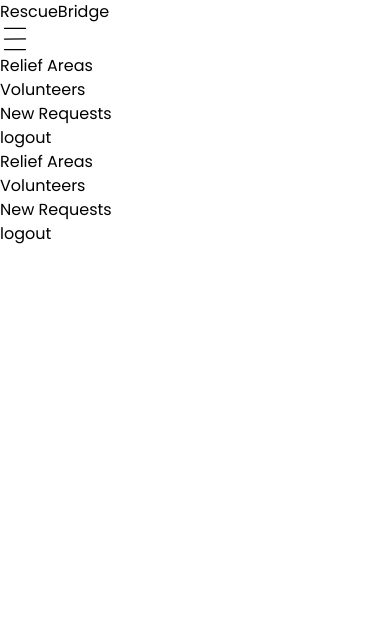
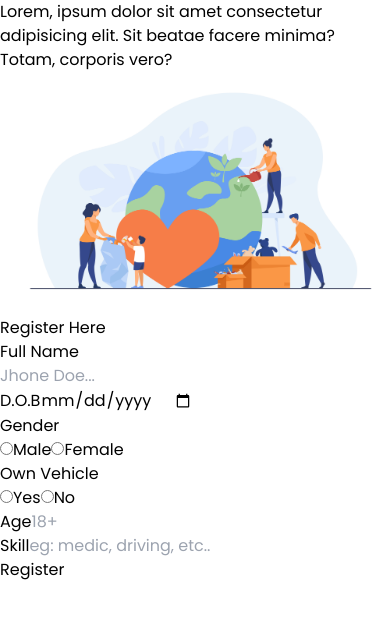
Before and after one commit to muhammedArsat/Disaster-Relief-Coordination, a React (Vite) app in the folder frontend/: page /register in a window 390 px wide. Shown: the top 618 px of the page. Built offline with nearby package versions, Linux system fonts and the light colour scheme.

Commit message:
volunteer register

```diff
--- a/frontend/src/App.jsx
+++ b/frontend/src/App.jsx
@@ -7,6 +7,8 @@ import HomePage from './pages/home/Home';
 import PostPage from './pages/post/Post';
 import VolunteerList from './pages/volunteerlist/VolunteerList';
 import VolunteerProfile from './pages/volunteerprofile/VolunteerProfile';
+import NewRequest from './pages/newrequest/NewRequest';
+import VolunteerRegister from './pages/volunteerRegister/VolunteerRegister';
 import './App.css';
 const App = () => {
     return (
@@ -25,6 +27,8 @@ const App = () => {
                     element={<VolunteerProfile />}
                 />
                 <Route path="/admin/relif" element={<ReliefPage />} />
+                <Route path="/admin/new-request" element={<NewRequest />} />
+                <Route path='/register' element={<VolunteerRegister/>} />
             </Routes>
         </BrowserRouter>
     );
--- a/frontend/src/components/navbar/Navbar.jsx
+++ b/frontend/src/components/navbar/Navbar.jsx
@@ -1,6 +1,6 @@
 import React, { useState, useEffect } from 'react';
 import { CiMenuBurger } from 'react-icons/ci';
-import { useLocation } from 'react-router-dom';
+import { useLocation, useNavigate} from 'react-router-dom';
 const Navbar = () => {
     const { pathname } = useLocation();
     const [isMobile, setIsMobile] = useState(false);
@@ -14,12 +14,13 @@ const Navbar = () => {
     }, [isMobile]);
 
     useEffect(() => {
-        if (pathname === '/') {
+        if (pathname === '/' || pathname === '/register') {
             setIsLandingPage(true);
         } else {
             setIsLandingPage(false);
         }
     }, [pathname]);
+    const navigate = useNavigate();
     return (
         <>
             {!isLandingPage && (
@@ -33,16 +34,27 @@ const Navbar = () => {
                         onClick={() => setIsMobile(!isMobile)}
                     />
                     <ul className="hidden sm:block">
-                        <li className="p-4 flex justify-center items-center w-56 text-lg font-medium cursor-pointer  ">
+                        <li
+                            className={`${
+                                pathname === '/admin/relif' ? 'bg-blue-400 rounded-md text-white' : ''
+                            } p-4 flex justify-center items-center w-56 text-lg font-medium cursor-pointer`}
+                        >
                             Relief Areas
                         </li>
-                        <li className="p-4 flex justify-center items-center w-56 text-lg font-medium cursor-pointer">
+
+                        <li
+                            className={`${
+                                pathname === '/admin/volunteer-list' ? 'bg-blue-400 rounded-md text-white' : ''
+                            } p-4 flex justify-center items-center w-56 text-lg font-medium cursor-pointer`}
+                        >
                             Volunteers
                         </li>
-                        <li className="p-4 flex justify-center items-center w-56 text-lg font-medium cursor-pointer ">
+                        <li className={`${
+                                pathname === '/admin/new-request' ? 'bg-blue-400 rounded-md text-white' : ''
+                            } p-4 flex justify-center items-center w-56 text-lg font-medium cursor-pointer`}>
                             New Requests
                         </li>
-                        <li className="p-4 flex justify-center items-center w-56 text-lg font-medium absolute bottom-0 cursor-pointer">
+                        <li className="p-4 flex justify-center items-center w-56 text-lg font-medium absolute bottom-2 cursor-pointer bg-slate-400 rounded-lg hover:scale-105 transition-transform hover:shadow-lg text-white" onClick={()=>navigate('/')}>
                             logout
                         </li>
                     </ul>
@@ -51,14 +63,14 @@ const Navbar = () => {
                             isMobile ? 'left-0' : '-left-full'
                         } sm:hidden absolute bg-white top-24  p-4 h-screen transition-all z-10`}
                     >
-                        <li className="p-4 font-medium text-lg">
+                        <li className={`${pathname === '/admin/relif' ? "bg-blue-400 text-white p-3 rounded-lg" : ''}p-4 font-medium text-lg `}>
                             Relief Areas
                         </li>
-                        <li className="p-4 font-medium text-lg">Volunteers</li>
-                        <li className="p-4 font-medium text-lg">
+                        <li className={`${pathname === '/admin/volunteer-list' ? "bg-blue-400 text-white p-3 rounded-lg" : ''}p-4 font-medium text-lg `}>Volunteers</li>
+                        <li className={`${pathname === '/admin/new-request' ? "bg-blue-400 text-white p-3 rounded-lg" : ''}p-4 font-medium text-lg `}>
                             New Requests
                         </li>
-                        <li className=" p-4 absolute bottom-36 flex justify-center items-center w-full right-1 font-medium text-lg">
+                        <li className=" p-4 absolute bottom-36 flex justify-center items-center w-36 left-5 font-medium text-lg bg-slate-400 rounded-lg text-white  ">
                             logout
                         </li>
                     </ul>
--- /dev/null
+++ b/frontend/src/pages/newrequest/NewRequest.jsx
@@ -0,0 +1,11 @@
+import React from 'react'
+
+const NewRequest = () => {
+  return (
+    <div>
+
+    </div>
+  )
+}
+
+export default NewRequest
--- a/frontend/src/pages/relief/Relief.jsx
+++ b/frontend/src/pages/relief/Relief.jsx
@@ -1,9 +1,13 @@
+// Relief.js
 import React from 'react';
 import Map from '../../components/map/Map';
-import { FaFemale } from 'react-icons/fa';
-import { FaChild } from 'react-icons/fa';
+import { FaFemale, FaChild, FaMale } from 'react-icons/fa';
+import { FaBowlFood } from "react-icons/fa6";
+import { GiClothes } from "react-icons/gi";
 import FundProgress from '../../components/fund/Fund';
+import { FaBriefcaseMedical } from "react-icons/fa";
 import PopulationCard from '../../components/population/Population';
+import { MdCleanHands } from "react-icons/md";
 
 const Relief = () => {
     return (
@@ -20,22 +24,22 @@ const Relief = () => {
             </div>
 
             <div>
-                <h1 className="text-xl font-medium m-6 text-center">
+                <h1 className="text-xl font-medium m-6 text-center tracking-wide">
                     People Count
                 </h1>
                 <div className='grid sm:grid-cols-3'>
-                    <PopulationCard />
-                    <PopulationCard />
-                    <PopulationCard />
+                    <PopulationCard Image={FaChild} gender={'Child'} count={'2,000'}/>
+                    <PopulationCard Image={FaFemale} gender={'Female'} count={'3,000'}/>
+                    <PopulationCard Image={FaMale} gender={'Male'} count={'4,000'}/>
                 </div>
             </div>
 
             <div className="m-7">
-                <h1 className="text-xl font-medium text-center">Fund Status</h1>
-                <FundProgress />
-                <FundProgress />
-                <FundProgress />
-                <FundProgress />
+                <h1 className="text-xl font-medium text-center tracking-wide">Fund Status</h1>
+                <FundProgress total={1000} current={100} image={FaBowlFood} fundType={'Food'}/>
+                <FundProgress total={2000} current={900} image={MdCleanHands} fundType={'Hygene'}/>
+                <FundProgress total={5000} current={500} image={GiClothes} fundType={'Cloth'}/>
+                <FundProgress total={6000} current={5999} image={FaBriefcaseMedical} fundType={'Medical Kit'}/>
             </div>
         </div>
     );
--- /dev/null
+++ b/frontend/src/pages/volunteerRegister/VolunteerRegister.jsx
@@ -0,0 +1,115 @@
+import React from 'react';
+import Image from '../../assets/VolunteerImg.jpg';
+
+const VolunteerRegister = () => {
+    return (
+        <div className="p-5">
+            <h1 className="text-center">
+                Lorem, ipsum dolor sit amet consectetur adipisicing elit. Sit
+                beatae facere minima? Totam, corporis vero?
+            </h1>
+            <div className="grid sm:grid-cols-2 mt-10">
+                <div className="flex justify-center items-center">
+                    <img src={Image} alt="Volunteer-image" />
+                </div>
+                <div className="flex flex-col gap-5 mr-6">
+                    <h1 className="text-2xl font-medium text-center">
+                        Register Here
+                    </h1>
+                    <div className="flex flex-col gap-3">
+                        <label className="text-lg sm:text-sm sm:font-medium">
+                            Full Name
+                        </label>
+                        <input
+                            type="text"
+                            className="bg-slate-200 rounded-lg px-5 py-4 outline-blue-500 sm:px-3 sm:py-2"
+                            placeholder="Jhone Doe..."
+                        />
+                    </div>
+                    <div className="flex flex-col gap-3">
+                        <label className="text-lg sm:text-sm sm:font-medium">
+                            D.O.B
+                        </label>
+                        <input
+                            type="date"
+                            className="bg-slate-200 rounded-lg px-5 py-4 outline-blue-500 sm:px-3 sm:py-2 w-full"
+                        />
+                    </div>
+                    <div className="grid gap-4">
+                        <h1 className="text-lg sm:text-sm sm:font-medium">Gender</h1>
+                        <div className="flex space-x-4">
+                            <label className="flex items-center">
+                                <input
+                                    type="radio"
+                                    name="gender"
+                                    value="male"
+                                    className="bg-slate-300 rounded-lg px-5 py-4 outline-blue-500"
+                                    required
+                                />
+                                <span className="text-lg sm:text-sm sm:font-medium ml-2">Male</span>
+                            </label>
+                            <label className="flex items-center">
+                                <input
+                                    type="radio"
+                                    name="gender"
+                                    value="female"
+                                    className="bg-slate-300 rounded-lg px-5 py-4 outline-blue-500"
+                                    required
+                                />
+                                <span className="text-lg sm:text-sm sm:font-medium ml-2">Female</span>
+                            </label>
+                        </div>
+                    </div>
+                    <div className="grid gap-4">
+                        <h1 className="text-lg sm:text-sm sm:font-medium">Own Vehicle</h1>
+                        <div className="flex space-x-4">
+                            <label className="flex items-center">
+                                <input
+                                    type="radio"
+                                    name="ownVehicle"
+                                    value="yes"
+                                    className="bg-slate-300 rounded-lg px-5 py-4 outline-blue-500"
+                                    required
+                                />
+                                <span className="text-lg sm:text-sm sm:font-medium ml-2">Yes</span>
+                            </label>
+                            <label className="flex items-center">
+                                <input
+                                    type="radio"
+                                    name="ownVehicle"
+                                    value="no"
+                                    className="bg-slate-300 rounded-lg px-5 py-4 outline-blue-500"
+                                    required
+                                />
+                                <span className="text-lg sm:text-sm sm:font-medium ml-2">No</span>
+                            </label>
+                        </div>
+                    </div>
+                    <div className="flex flex-col gap-3">
+                        <label className="text-lg sm:text-sm sm:font-medium">Age</label>
+                        <input
+                            type="text"
+                            className="bg-slate-200 rounded-lg px-5 py-4 outline-blue-500 sm:px-3 sm:py-2"
+                            placeholder='18+'
+                        />
+                    </div>
+                    <div className="flex flex-col gap-3">
+                        <label className="text-lg sm:text-sm sm:font-medium">Skill</label>
+                        <input
+                            type="text"
+                            className="bg-slate-200 rounded-lg px-5 py-4 outline-blue-500 sm:px-3 sm:py-2"
+                            placeholder='eg: medic, driving, etc..'
+                        />
+                    </div>
+                    <div className="mb-5 flex justify-center items-center">
+                        <button className="bg-blue-400 text-white px-4 py-3 rounded-md">
+                            Register
+                        </button>
+                    </div>
+                </div>
+            </div>
+        </div>
+    );
+};
+
+export default VolunteerRegister;
```
Also changed, not shown: frontend/src/components/fund/Fund.jsx (+26 -7 lines), frontend/src/components/population/Population.jsx (+4 -4 lines), frontend/src/pages/landing/Landing.jsx (+5 -2 lines), frontend/src/assets/VolunteerImg.jpg (added).
